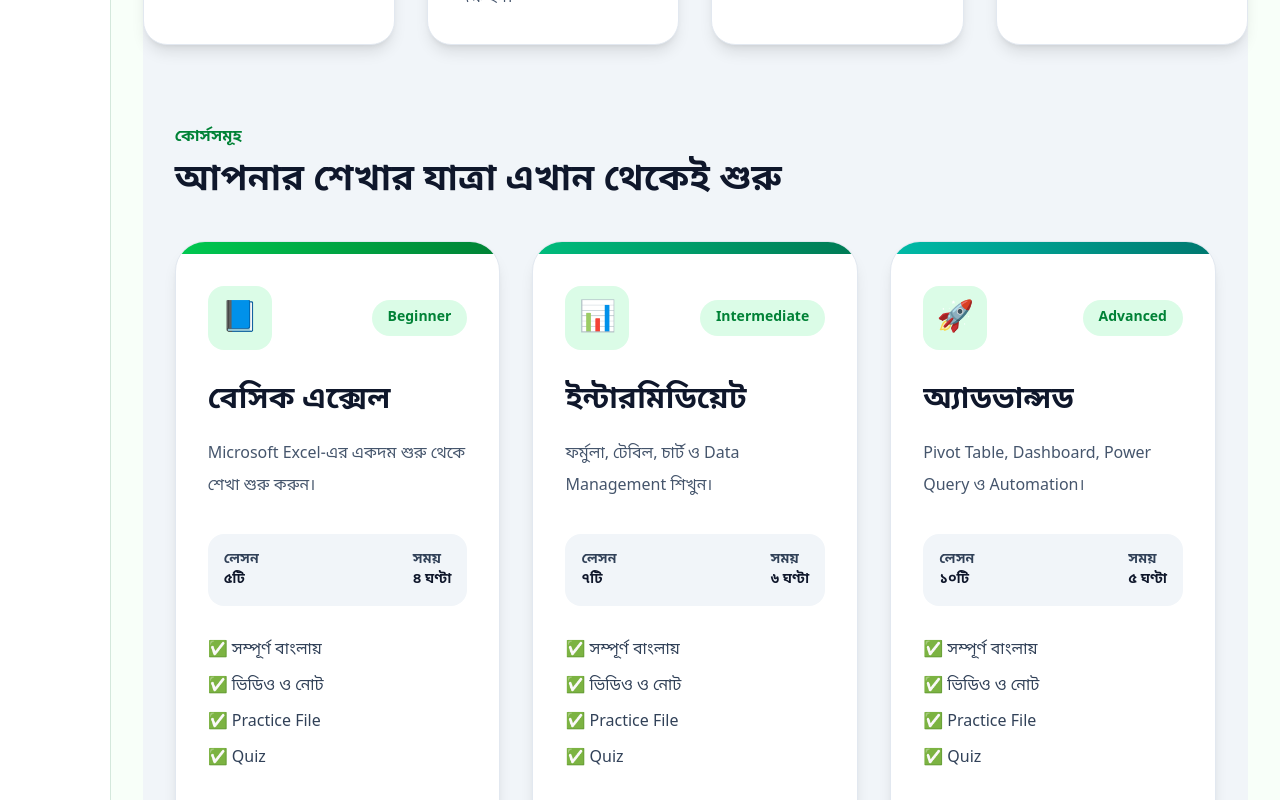
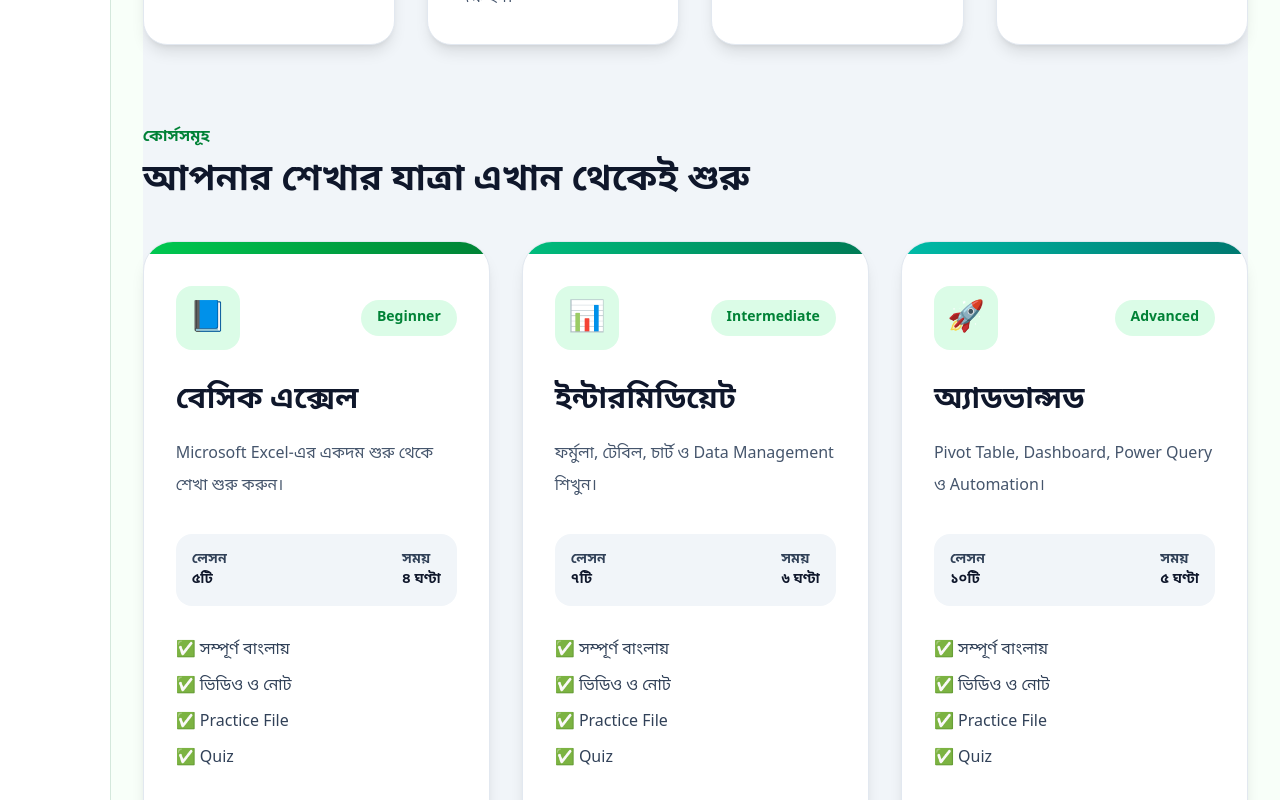
Before and after one commit to ZAKIRHOSEN/excel-shikhi, a React (Vite) app: page / in a window 1280 px wide. Shown: the part 1540-2340 px from the top of the page. Built offline with nearby package versions, Linux system fonts and the light colour scheme.

Commit message:
fix: align home course section responsively

```diff
--- a/src/pages/Home.tsx
+++ b/src/pages/Home.tsx
@@ -344,7 +344,7 @@ export default function Home() {
 
 {/* COURSE SECTION */}
 
-<section className="max-w-7xl mx-auto px-8 pb-20">
+<section className="max-w-7xl mx-auto px-0 pb-20">
 
 <div className="flex items-center justify-between mb-10">
 
```
